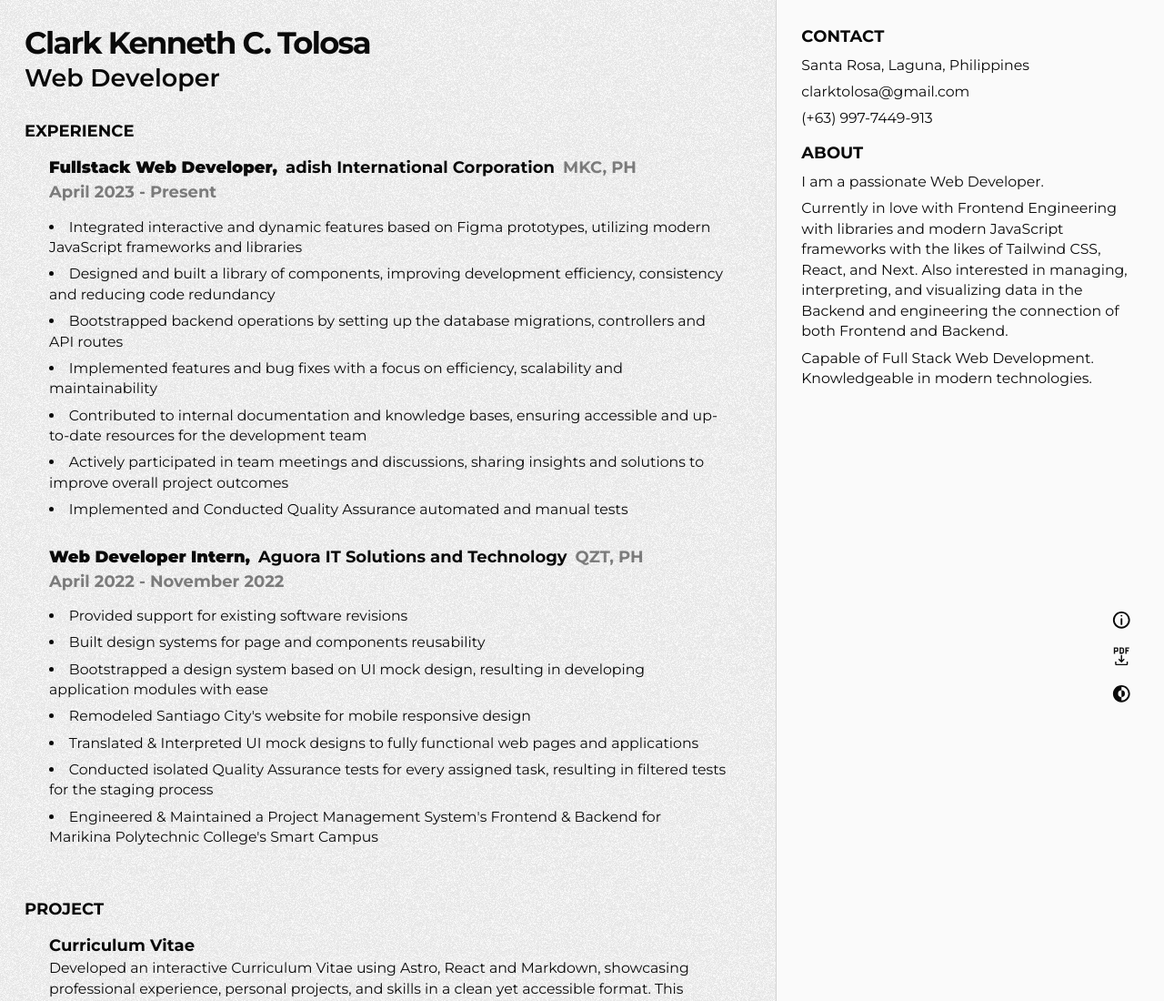
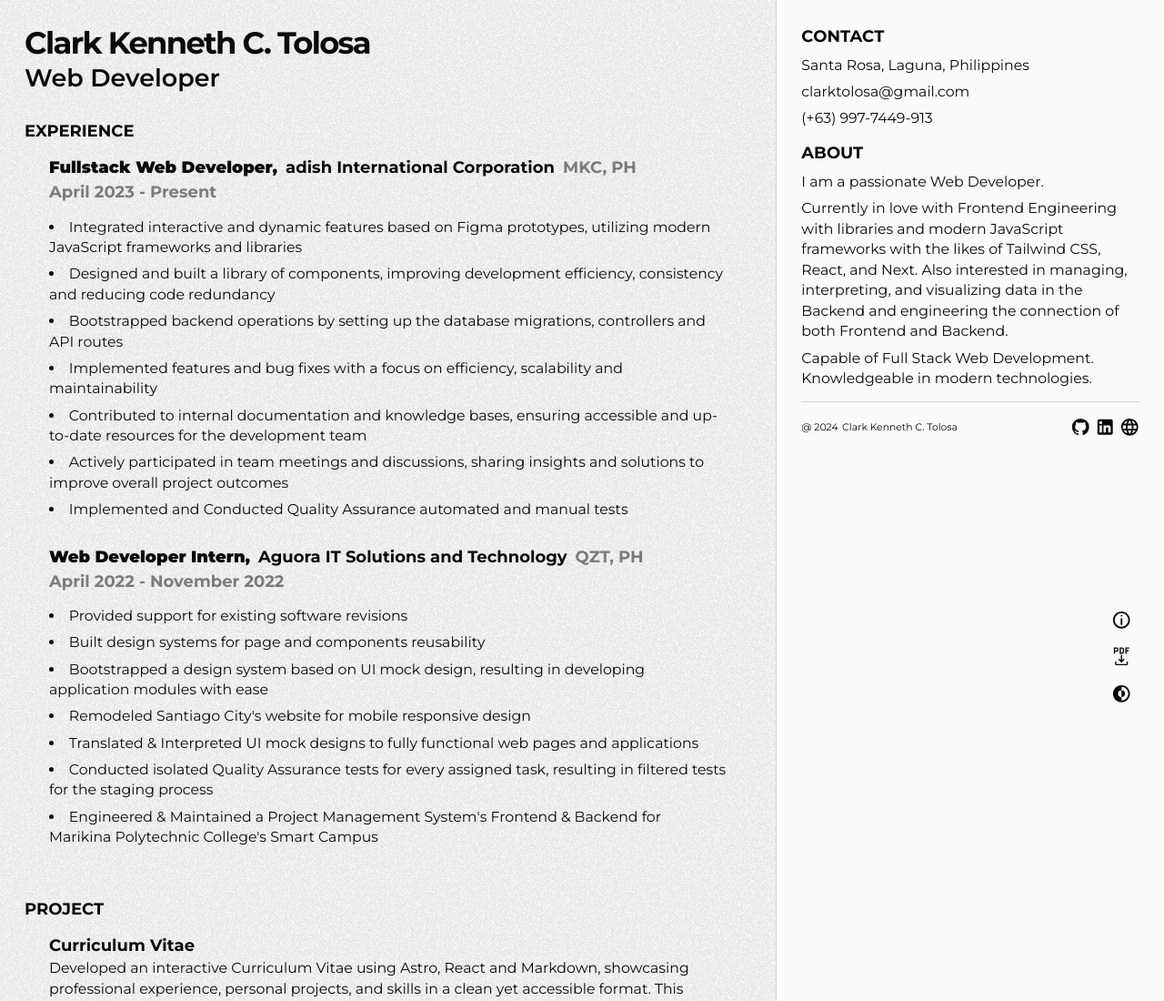
Before and after one commit to clakr/curriculum-vitae, an Astro site: page / in a window 1280 px wide. Shown: the top 1100 px of the page at 91% size. Built offline with nearby package versions, Linux system fonts and the light colour scheme; Astro itself is replaced by a stand-in of ours.

Commit message:
added site links

```diff
--- a/src/components/CommandGroup/ProjectInformation.tsx
+++ b/src/components/CommandGroup/ProjectInformation.tsx
@@ -58,9 +58,9 @@ export default function ProjectInformation() {
               <g fill="currentColor">
                 <path d="M16.34 9.322a1 1 0 1 0-1.364-1.463l-2.926 2.728L9.322 7.66A1 1 0 0 0 7.86 9.024l2.728 2.926l-2.927 2.728a1 1 0 1 0 1.364 1.462l2.926-2.727l2.728 2.926a1 1 0 1 0 1.462-1.363l-2.727-2.926z" />
                 <path
-                  fill-rule="evenodd"
+                  fillRule="evenodd"
                   d="M1 12C1 5.925 5.925 1 12 1s11 4.925 11 11s-4.925 11-11 11S1 18.075 1 12m11 9a9 9 0 1 1 0-18a9 9 0 0 1 0 18"
-                  clip-rule="evenodd"
+                  clipRule="evenodd"
                 />
               </g>
             </svg>
--- a/src/components/Section/Aside.astro
+++ b/src/components/Section/Aside.astro
@@ -1,9 +1,13 @@
 ---
+import { address, phoneNumber, about, name, site } from "#src/information.json";
 import Section from "#components/Information/Section.tsx";
 import Address from "#components/Information/Address.tsx";
 import Paragraph from "#components/Information/Paragraph.tsx";
-import { address, phoneNumber, about } from "#src/information.json";
 import CommandGroup from "#components/CommandGroup.tsx";
+
+function getYear() {
+  return new Date().getUTCFullYear();
+}
 ---
 
 <aside
@@ -18,6 +22,55 @@ import CommandGroup from "#components/CommandGroup.tsx";
     <Section heading="About">
       {about.map((a) => <Paragraph>{a}</Paragraph>)}
     </Section>
+    <section
+      class="mt-3 flex items-center justify-between border-t border-neutral-300 py-3 dark:border-neutral-700"
+    >
+      <div class="flex gap-x-1 text-[.60rem]">
+        <span>@ {getYear()}</span>
+        <span>{name}</span>
+      </div>
+      <div class="flex gap-x-1">
+        <a href={site.github} target="_blank">
+          <span class="sr-only">GitHub Link</span>
+          <svg
+            xmlns="http://www.w3.org/2000/svg"
+            viewBox="0 0 24 24"
+            class="h-5 w-5"
+          >
+            <path
+              fill="currentColor"
+              d="M12 2A10 10 0 0 0 2 12c0 4.42 2.87 8.17 6.84 9.5c.5.08.66-.23.66-.5v-1.69c-2.77.6-3.36-1.34-3.36-1.34c-.46-1.16-1.11-1.47-1.11-1.47c-.91-.62.07-.6.07-.6c1 .07 1.53 1.03 1.53 1.03c.87 1.52 2.34 1.07 2.91.83c.09-.65.35-1.09.63-1.34c-2.22-.25-4.55-1.11-4.55-4.92c0-1.11.38-2 1.03-2.71c-.1-.25-.45-1.29.1-2.64c0 0 .84-.27 2.75 1.02c.79-.22 1.65-.33 2.5-.33s1.71.11 2.5.33c1.91-1.29 2.75-1.02 2.75-1.02c.55 1.35.2 2.39.1 2.64c.65.71 1.03 1.6 1.03 2.71c0 3.82-2.34 4.66-4.57 4.91c.36.31.69.92.69 1.85V21c0 .27.16.59.67.5C19.14 20.16 22 16.42 22 12A10 10 0 0 0 12 2"
+            ></path>
+          </svg>
+        </a>
+        <a href={site.linkedIn} target="_blank">
+          <span class="sr-only">LinkedIn Link</span>
+          <svg
+            xmlns="http://www.w3.org/2000/svg"
+            viewBox="0 0 24 24"
+            class="h-5 w-5"
+          >
+            <path
+              fill="currentColor"
+              d="M19 3a2 2 0 0 1 2 2v14a2 2 0 0 1-2 2H5a2 2 0 0 1-2-2V5a2 2 0 0 1 2-2zm-.5 15.5v-5.3a3.26 3.26 0 0 0-3.26-3.26c-.85 0-1.84.52-2.32 1.3v-1.11h-2.79v8.37h2.79v-4.93c0-.77.62-1.4 1.39-1.4a1.4 1.4 0 0 1 1.4 1.4v4.93zM6.88 8.56a1.68 1.68 0 0 0 1.68-1.68c0-.93-.75-1.69-1.68-1.69a1.69 1.69 0 0 0-1.69 1.69c0 .93.76 1.68 1.69 1.68m1.39 9.94v-8.37H5.5v8.37z"
+            ></path>
+          </svg>
+        </a>
+        <a href={site.personal} target="_blank">
+          <span class="sr-only">Personal Site Link</span>
+          <svg
+            xmlns="http://www.w3.org/2000/svg"
+            viewBox="0 0 24 24"
+            class="h-5 w-5"
+          >
+            <path
+              fill="currentColor"
+              d="M16.36 14c.08-.66.14-1.32.14-2s-.06-1.34-.14-2h3.38c.16.64.26 1.31.26 2s-.1 1.36-.26 2m-5.15 5.56c.6-1.11 1.06-2.31 1.38-3.56h2.95a8.03 8.03 0 0 1-4.33 3.56M14.34 14H9.66c-.1-.66-.16-1.32-.16-2s.06-1.35.16-2h4.68c.09.65.16 1.32.16 2s-.07 1.34-.16 2M12 19.96c-.83-1.2-1.5-2.53-1.91-3.96h3.82c-.41 1.43-1.08 2.76-1.91 3.96M8 8H5.08A7.92 7.92 0 0 1 9.4 4.44C8.8 5.55 8.35 6.75 8 8m-2.92 8H8c.35 1.25.8 2.45 1.4 3.56A8 8 0 0 1 5.08 16m-.82-2C4.1 13.36 4 12.69 4 12s.1-1.36.26-2h3.38c-.08.66-.14 1.32-.14 2s.06 1.34.14 2M12 4.03c.83 1.2 1.5 2.54 1.91 3.97h-3.82c.41-1.43 1.08-2.77 1.91-3.97M18.92 8h-2.95a15.7 15.7 0 0 0-1.38-3.56c1.84.63 3.37 1.9 4.33 3.56M12 2C6.47 2 2 6.5 2 12a10 10 0 0 0 10 10a10 10 0 0 0 10-10A10 10 0 0 0 12 2"
+            ></path>
+          </svg>
+        </a>
+      </div>
+    </section>
   </div>
   <CommandGroup client:visible />
 </aside>
--- a/src/information.json
+++ b/src/information.json
@@ -12,7 +12,8 @@
     "Capable of Full Stack Web Development. Knowledgeable in modern technologies."
   ],
   "site": {
-    "linktree": "https://ckt.fyi/",
-    "github": "https://github.com/clakr/"
+    "personal": "https://ckt.fyi/",
+    "github": "https://github.com/clakr/",
+    "linkedIn": "https://www.linkedin.com/in/clark-tolosa/"
   }
 }
--- a/src/utils/createPDF.tsx
+++ b/src/utils/createPDF.tsx
@@ -89,7 +89,7 @@ function Header() {
         <Text>{address.physical}</Text>
       </Information>
       <Information>
-        <Link>{site.linktree}</Link>
+        <Link>{site.personal}</Link>
         <Text>&#x2022;</Text>
         <Link>{site.github}</Link>
       </Information>
```
